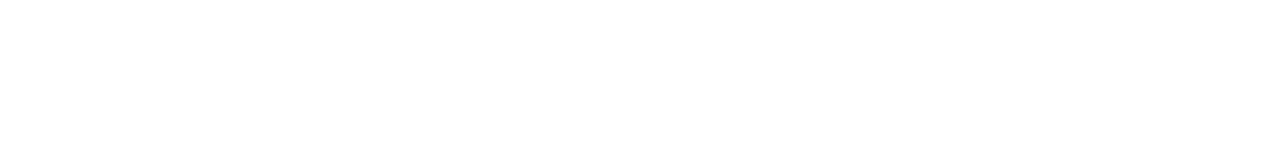
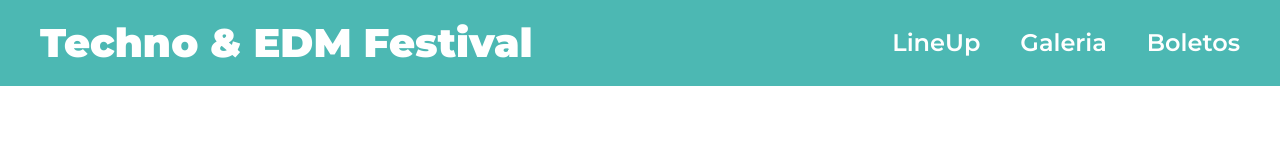
Before and after one commit to BrunoSC32/Music-Festival, a website: page index.html in a window 1280 px wide. Drawn offline with Linux system fonts and the light colour scheme.

Commit message:
feat: add header

```diff
--- a/index.html
+++ b/index.html
@@ -7,8 +7,25 @@
     <link rel="preconnect" href="https://fonts.googleapis.com">
     <link rel="preconnect" href="https://fonts.gstatic.com" crossorigin>
     <link href="https://fonts.googleapis.com/css2?family=Montserrat:ital,wght@0,100..900;1,100..900&display=swap" rel="stylesheet">
+    <link rel="stylesheet" href="build/css/app.css">
 </head>
 <body>
 
+    <header class="header">
+
+        <div class="container content-header">
+
+            <h1 class="logo">Techno & EDM Festival</h1>
+
+            <nav class="main-nav">
+                <a href="#">LineUp</a>
+                <a href="#">Galeria</a>
+                <a href="#">Boletos</a>
+            </nav>
+
+        </div>
+
+    </header>
+
 </body>
 </html>
--- /dev/null
+++ b/src/scss/layout/_header.scss
@@ -0,0 +1,50 @@
+@use '../base/variables' as v;
+@use '../base/mixins' as m;
+
+.header {
+    background-color: v.$green;
+
+    .content-header {
+        padding: 2rem;
+        @include m.tablet {
+            display: flex;
+            justify-content: space-between;
+            align-items: center;
+        }
+    }
+
+
+    h1 {
+        text-align: center;
+        color: v.$white;
+        @include m.tablet {
+            margin: 0;
+            text-align: left;
+        }
+    }
+}
+
+.main-nav {
+    display: flex;
+    gap: 2rem;
+    flex-direction: column;
+    align-items: center;
+
+    @include m.tablet{
+        flex-direction: row;
+    }
+
+    @include m.desktop {
+        gap: 4rem;
+    }
+
+    a {
+        color: v.$white;
+        font-size: 2.4rem;
+        font-weight: 600;
+
+        &:hover {
+            color: v.$yellow;
+        }
+    }
+}
--- a/src/scss/layout/_index.scss
+++ b/src/scss/layout/_index.scss
@@ -0,0 +1 @@
+@forward 'header';
```
Also changed, not shown: build/css/app.css.
